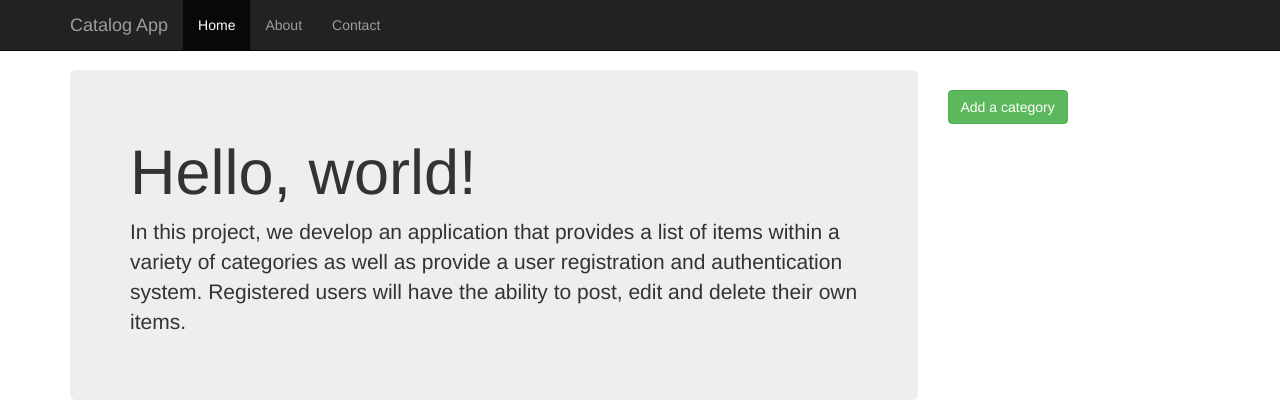
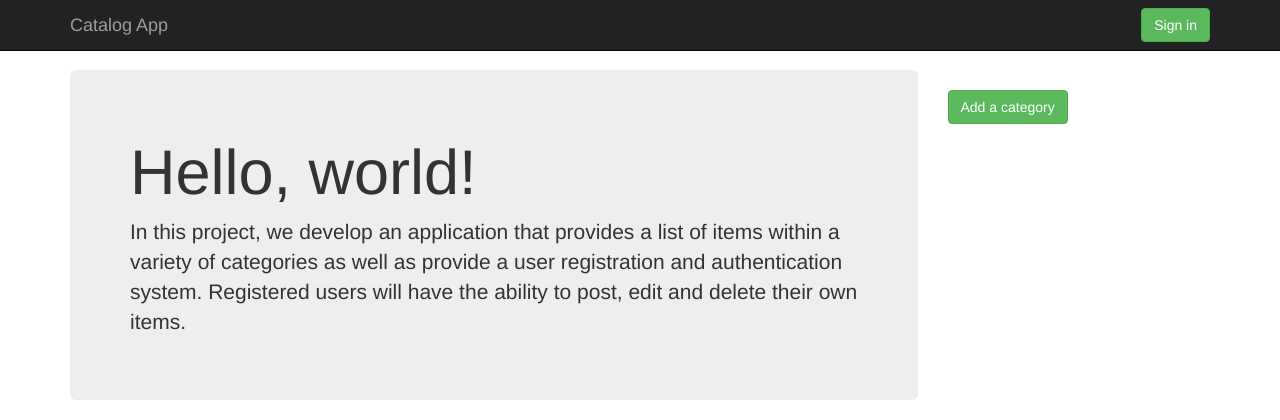
Before and after one commit to yxiong/udacity-full-stack, a Flask app: page / in a window 1280 px wide. Shown: the top 420 px of the page. Run offline with Flask 2, Linux system fonts and the light colour scheme; parts of the project's set-up code (start-up, migrations or seed data) failed here and were passed over; some libraries are stand-ins or nearby versions.

Commit message:
Use base.html template for view and edit

```diff
--- a/catalog/application.py
+++ b/catalog/application.py
@@ -36,16 +36,25 @@ client_secrets = json.loads(
     open("client_secrets.json", 'r').read())['web']['client_id']
 
 
-# We use two in-memory dictionaries to cache the catalog data used by this
-# app. They are read from the database when the app starts. When the user makes
-# and update request, the update is both pushed into database and ...
-# TODO (not done yet).
+# We use two in-memory dictionaries to cache the catalog data used by this app,
+# which are read from the database when the app starts. When the user makes a
+# create/update/delete request, we modify both the in-memory dictionaries as
+# well as the underlying database and keep the two consistent all the time.
+#
+# The `categories` is a dictionary whose key is a the category name (which
+# should be unique) and value is a `Category` object.
+#
+# The `items` is a dictionary of dictionary. For outer dictionary, the key is
+# still category name, and for inner dictionary, the key is item name (which
+# should be unique within a category) and value is an `Item` object. In other
+# word, to access an item, use `items[category_name][item_name]`.
 categories = {}
 items = {}
 
 
 @app.route("/")
 def home():
+    """Render the home page."""
     jumbotron = render_template("index-jumbo.html")
     abstracts = [render_template("item-abstract.html", item=i)
                  for d in items.values() for i in d.values()]
@@ -60,6 +69,7 @@ def home():
 
 @app.route("/login")
 def login():
+    """Render the login page."""
     state = os.urandom(16).encode('hex')
     login_session["state"] = state
     return render_template("login.html", state=state)
@@ -67,6 +77,7 @@ def login():
 
 @app.route("/gconnect", methods=['POST'])
 def gconnect():
+    """Handle request to connect with a Google+ account."""
     # Make sure the user is the one who made the login request by checking if
     # he/she has the correct 'state' we gave them.
     if request.args.get("state") != login_session["state"]:
@@ -122,6 +133,7 @@ def gconnect():
 
 @app.route("/gdisconnect")
 def gdisconnect():
+    """Disconnect user's Google+ account."""
     # Check if the user is connected, i.e. if the user has an access token.
     access_token = login_session.get("access_token")
     if access_token is None:
@@ -164,7 +176,7 @@ def create_category_post():
         return redirect("/login")
     name = request.form["name"]
     if name in categories:
-        flash("The category name '{0}' already exists.".format(name))
+        flash("Error: The category name '{0}' already exists.".format(name))
         return redirect(url_for('create_category'))
     category = Category(name=name,
                         description = request.form["description"],
@@ -195,8 +207,8 @@ def create_item(category_name):
 def create_item_post(category_name):
     name = request.form["name"]
     if name in items[category_name]:
-        flash("The item name '{0}' already exists in this category.".format(
-            name))
+        flash("Error: The item name '{0}' already exists"
+              "in this category.".format(name))
         return redirect(url_for('create_item', category_name=category_name))
     item = Item(name=name,
                 description = request.form["description"],
@@ -266,7 +278,8 @@ def update_category_post(category_name):
     new_name = request.form["name"]
     if old_name != new_name:
         if new_name in categories:
-            flash("The category name '{0}' already exists.".format(new_name))
+            flash("Error: The category name '{0}' already exists.".format(
+                new_name))
             return redirect(url_for('update_category',
                                     category_name = old_name))
 
@@ -311,8 +324,8 @@ def update_item_post(category_name, item_name):
     new_name = request.form["name"]
     if old_name != new_name:
         if new_name in items[category_name]:
-            flash("The item name '{0}' already exists in this category.".format(
-                new_name))
+            flash("Error: The item name '{0}' already exists"
+                  "in this category.".format(new_name))
             return redirect(url_for('update_item',
                                     category_name = category_name,
                                     item_name = item_name))
--- /dev/null
+++ b/catalog/templates/base.html
@@ -0,0 +1,77 @@
+<!DOCTYPE html>
+<html lang="en">
+  <head>
+    {% block head %}
+    <meta charset="utf-8">
+    <meta http-equiv="X-UA-Compatible" content="IE=edge">
+    <meta name="viewport" content="width=device-width, initial-scale=1">
+    <meta name="description" content="Catalog App">
+    <meta name="author" content="Ying Xiong">
+
+    <title>Catalog App</title>
+
+    <link href="/static/css/bootstrap.min.css" rel="stylesheet">
+    <link href="/static/css/offcanvas.css" rel="stylesheet">
+    {% endblock %}
+  </head>
+
+  <body>
+    <nav class="navbar navbar-fixed-top navbar-inverse">
+      {% block nav %}
+      <div class="container">
+        <div class="navbar-header">
+          <button type="button" class="navbar-toggle collapsed" data-toggle="collapse" data-target="#navbar" aria-expanded="false" aria-controls="navbar">
+            <span class="sr-only">Toggle navigation</span>
+            <span class="icon-bar"></span>
+            <span class="icon-bar"></span>
+            <span class="icon-bar"></span>
+          </button>
+          <a class="navbar-brand" href="/">Catalog App</a>
+        </div>
+        <div id="navbar" class="collapse navbar-collapse">
+          {% if "username" in session %}
+            <form class="navbar-form navbar-right" action="{{ url_for('login') }}">
+              <button type="submit" class="btn btn-danger">Sign out</button>
+            </form><!-- /.navform -->
+            <ul class="nav navbar-nav navbar-right">
+              <li><a href="">{{ session["username"] }}</a></li>
+              <li><a href=""><img width="20" height="20" src="{{ session["picture"] }}"></a></li>
+            </ul>
+          {% else %}
+            <form class="navbar-form navbar-right" action="{{ url_for('login') }}">
+              <button type="submit" class="btn btn-success">Sign in</button>
+            </form><!-- /.navform -->
+          {% endif %}
+        </div><!-- /.nav-collapse -->
+      </div><!-- /.container -->
+      {% endblock %}
+    </nav><!-- /.navbar -->
+
+    <div class="container">
+
+      {% block message %}
+      {% with messages = get_flashed_messages() %}
+        {% if messages %}
+          {% for message in messages %}
+            <div class="alert {% if message.startswith('Error') %} alert-danger {% else %} alert-success {% endif %}" role="alert">{{ message }}</div>
+          {% endfor %}
+        {% endif %}
+      {% endwith %}
+      {% endblock %}
+
+      {% block main %}
+      {% endblock %}
+
+      <hr>
+
+      <footer>
+        <p>&copy; Ying Xiong 2015</p>
+      </footer>
+
+    </div><!--/.container-->
+
+    <script src="/static/js/jquery-1.11.3.min.js"></script>
+    <script src="/static/js/bootstrap.min.js"></script>
+    <script src="/static/js/offcanvas.js"></script>
+  </body>
+</html>
--- a/catalog/templates/view.html
+++ b/catalog/templates/view.html
@@ -1,55 +1,10 @@
-<!DOCTYPE html>
-<html lang="en">
-  <head>
-    <meta charset="utf-8">
-    <meta http-equiv="X-UA-Compatible" content="IE=edge">
-    <meta name="viewport" content="width=device-width, initial-scale=1">
-    <meta name="description" content="Catalog App">
-    <meta name="author" content="Ying Xiong">
+{% extends "base.html" %}
 
-    <title>Catalog App</title>
-
-    <link href="/static/css/bootstrap.min.css" rel="stylesheet">
-    <link href="/static/css/offcanvas.css" rel="stylesheet">
-  </head>
-
-  <body>
-    <nav class="navbar navbar-fixed-top navbar-inverse">
-      <div class="container">
-        <div class="navbar-header">
-          <button type="button" class="navbar-toggle collapsed" data-toggle="collapse" data-target="#navbar" aria-expanded="false" aria-controls="navbar">
-            <span class="sr-only">Toggle navigation</span>
-            <span class="icon-bar"></span>
-            <span class="icon-bar"></span>
-            <span class="icon-bar"></span>
-          </button>
-          <a class="navbar-brand" href="#">Catalog App</a>
-        </div>
-        <div id="navbar" class="collapse navbar-collapse">
-          <ul class="nav navbar-nav">
-            <li class="active"><a href="/">Home</a></li>
-            <li><a href="#about">About</a></li>
-            <li><a href="#contact">Contact</a></li>
-          </ul>
-        </div><!-- /.nav-collapse -->
-      </div><!-- /.container -->
-    </nav><!-- /.navbar -->
-
-    <div class="container">
-
-      {% with messages = get_flashed_messages() %}
-        {% if messages %}
-          {% for message in messages %}
-            <div class="alert alert-success" role="alert">{{ message }}</div>
-          {% endfor %}
-        {% endif %}
-      {% endwith %}
-
+{% block main %}
 <div class="row row-offcanvas row-offcanvas-right">
-
   <div class="col-xs-12 col-sm-9">
     <p class="pull-right visible-xs">
-            <button type="button" class="btn btn-primary btn-xs" data-toggle="offcanvas">Toggle nav</button>
+      <button type="button" class="btn btn-primary btn-xs" data-toggle="offcanvas">Categories</button>
     </p>
     <div class="jumbotron">
       {{ jumbotron | safe }}
@@ -67,17 +22,4 @@
     <a class="btn btn-success" role="button" href="{{ url_for('create_category') }}">Add a category</a>
   </div><!--/.sidebar-offcanvas-->
 </div><!--/row-->
-
-      <hr>
-
-      <footer>
-        <p>&copy; Ying Xiong 2015</p>
-      </footer>
-
-    </div><!--/.container-->
-
-    <script src="/static/js/jquery-1.11.3.min.js"></script>
-    <script src="/static/js/bootstrap.min.js"></script>
-    <script src="/static/js/offcanvas.js"></script>
-  </body>
-</html>
+{% endblock %}
```
Also changed, not shown: catalog/templates/edit.html (+3 -60 lines). Lines whose indentation alone changed are shown as unchanged.
